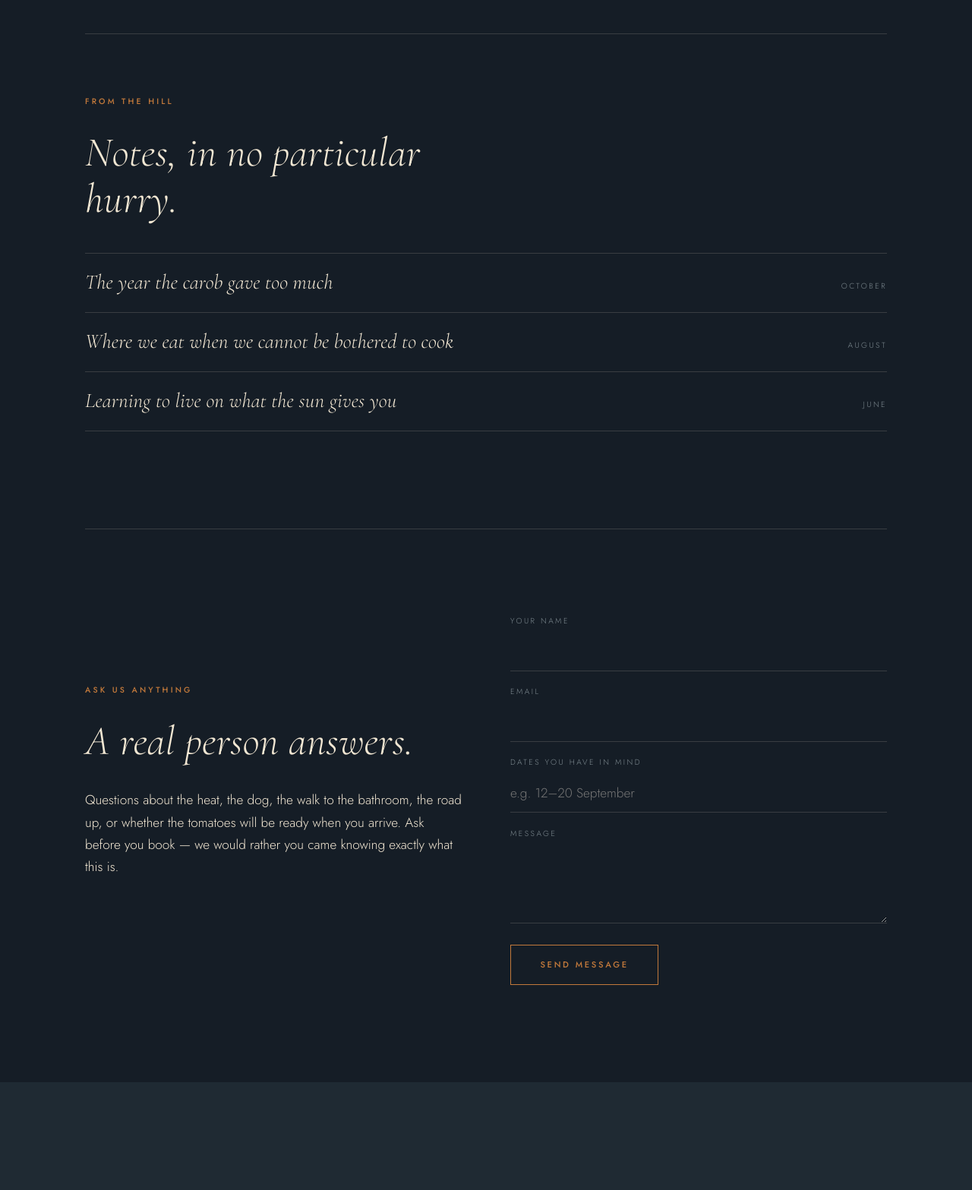
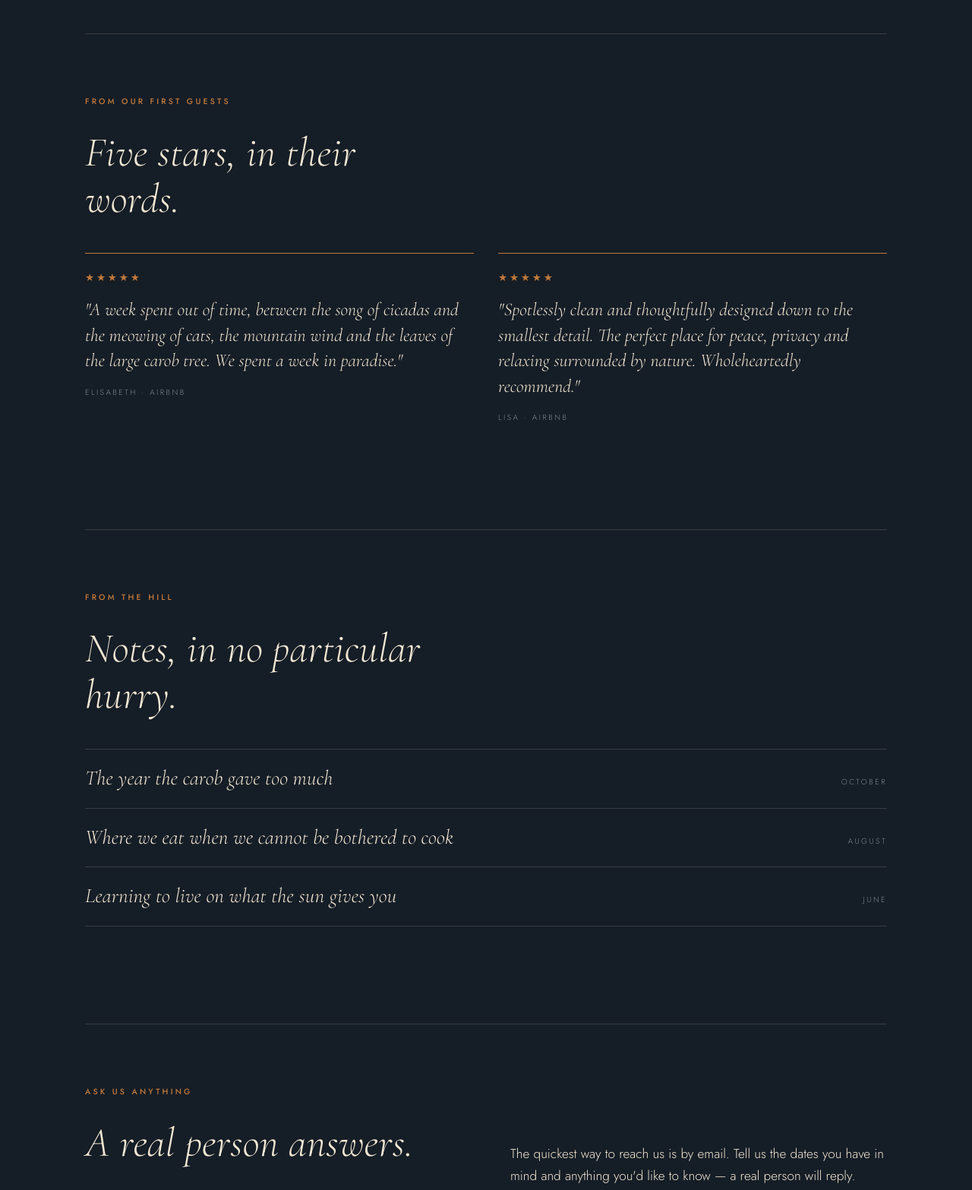
Before and after one commit to sepaler/haroupaki, a plain HTML site: page index.html in a window 1280 px wide. Shown: the part 5460-7027 px from the top of the page at 76% size. Drawn offline with nearby package versions, Linux system fonts and the light colour scheme.

Commit message:
added airbnb + reviews

```diff
--- a/index.html
+++ b/index.html
@@ -103,6 +103,14 @@ p{max-width:36rem}
 .entry .when{font-size:.64rem;letter-spacing:.24em;text-transform:uppercase;color:var(--stone)}
 .entry__b{padding-bottom:1.9rem}
 .entry__b p{color:var(--lamp-dim);margin-top:0}
+
+/* reviews */
+.reviews{display:grid;gap:2rem;grid-template-columns:1fr;margin-top:2.5rem}
+@media(min-width:44rem){.reviews{grid-template-columns:1fr 1fr}}
+.review{border-top:1px solid var(--ember);padding-top:1.25rem}
+.review__stars{color:var(--ember);font-size:.85rem;letter-spacing:.2em;margin-bottom:.85rem}
+.review__quote{font-family:var(--display);font-style:italic;font-size:clamp(1.15rem,2vw,1.5rem);line-height:1.4;margin:0 0 1rem;color:var(--lamp)}
+.review__who{font-size:.64rem;letter-spacing:.24em;text-transform:uppercase;color:var(--stone)}
 
 /* form */
 .form{display:grid;gap:1.15rem;max-width:34rem;margin-top:2rem}
@@ -253,6 +261,24 @@ footer .wrap{display:flex;flex-wrap:wrap;gap:.6rem 2rem;justify-content:space-be
   </div>
 </section>
 
+<section class="s wrap rv" style="padding-top:0">
+  <hr class="rule" style="margin-bottom:clamp(3rem,7vw,5rem)">
+  <p class="eyebrow">From our first guests</p>
+  <h2 class="lede">Five stars, in their words.</h2>
+  <div class="reviews">
+    <div class="review">
+      <div class="review__stars">★★★★★</div>
+      <p class="review__quote">"A week spent out of time, between the song of cicadas and the meowing of cats, the mountain wind and the leaves of the large carob tree. We spent a week in paradise."</p>
+      <p class="review__who">Elisabeth · Airbnb</p>
+    </div>
+    <div class="review">
+      <div class="review__stars">★★★★★</div>
+      <p class="review__quote">"Spotlessly clean and thoughtfully designed down to the smallest detail. The perfect place for peace, privacy and relaxing surrounded by nature. Wholeheartedly recommend."</p>
+      <p class="review__who">Lisa · Airbnb</p>
+    </div>
+  </div>
+</section>
+
 <section class="s wrap rv" id="journal" style="padding-top:0">
   <hr class="rule" style="margin-bottom:clamp(3rem,7vw,5rem)">
   <p class="eyebrow">From the hill</p>
@@ -273,13 +299,8 @@ footer .wrap{display:flex;flex-wrap:wrap;gap:.6rem 2rem;justify-content:space-be
       <p>Questions about the heat, the dog, the walk to the bathroom, the road up, or whether the tomatoes will be ready when you arrive. Ask before you book — we would rather you came knowing exactly what this is.</p>
     </div>
     <div>
-      <form class="form" action="https://formspree.io/f/YOUR_FORM_ID" method="POST">
-        <div class="f"><label for="n">Your name</label><input id="n" name="name" type="text" autocomplete="name" required></div>
-        <div class="f"><label for="e">Email</label><input id="e" name="email" type="email" autocomplete="email" required></div>
-        <div class="f"><label for="d">Dates you have in mind</label><input id="d" name="dates" type="text" placeholder="e.g. 12–20 September"></div>
-        <div class="f"><label for="m">Message</label><textarea id="m" name="message" required></textarea></div>
-        <button type="submit">Send message</button>
-      </form>
+      <p style="margin-bottom:1.5rem">The quickest way to reach us is by email. Tell us the dates you have in mind and anything you'd like to know — a real person will reply.</p>
+      <a class="cta" href="mailto:YOUR-EMAIL@example.com?subject=Enquiry%20about%20To%20Charoupaki" style="background:transparent;border:1px solid var(--ember);color:var(--ember)">Email us</a>
     </div>
   </div>
 </section>
@@ -289,7 +310,7 @@ footer .wrap{display:flex;flex-wrap:wrap;gap:.6rem 2rem;justify-content:space-be
     <p class="eyebrow">Availability</p>
     <h2>Come and switch the noise off.</h2>
     <p>Five nights minimum. Two guests. The sun is already working.</p>
-    <a class="cta" href="#">Check dates on Airbnb</a>
+    <a class="cta" href="https://www.airbnb.com/rooms/1721678687270673868" target="_blank" rel="noopener">See availability &amp; book on Airbnb</a>
   </div>
 </section>
 
```
Also changed, not shown: 1 other file.
